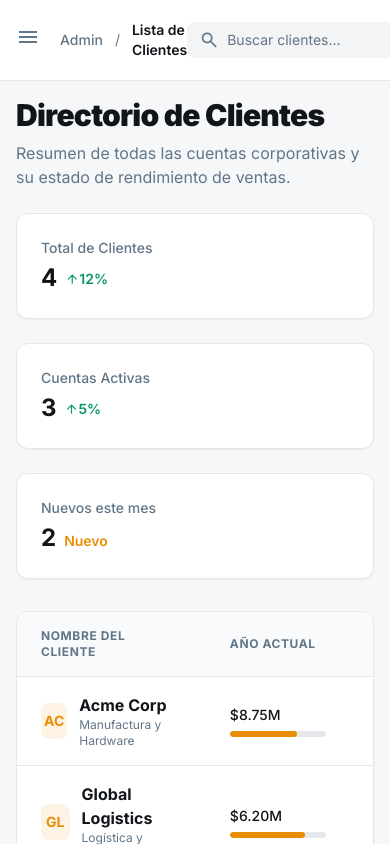
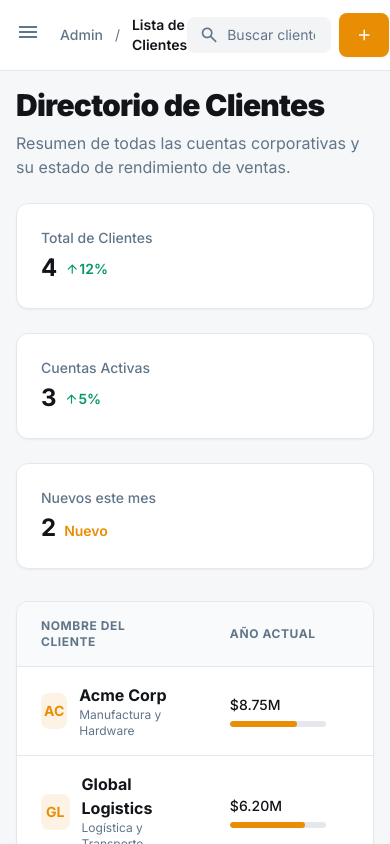
Before and after one commit to Dartrix137/portal_distribuidores_solidview, a React (Vite) app: page /admin/clientes in a window 390 px wide. Built offline with nearby package versions, Linux system fonts and the light colour scheme; sample sign-in values are in the browser's storage.

Commit message:
fix: Mobile view on admin dashboard

```diff
--- a/src/components/layout/AdminLayout.jsx
+++ b/src/components/layout/AdminLayout.jsx
@@ -32,7 +32,7 @@ const AdminLayout = ({ children, title, subtitle, breadcrumb, actions }) => {
                         )}
                     </div>
                     {actions && (
-                        <div className="flex items-center gap-4">
+                        <div className="flex items-center gap-2 md:gap-4">
                             {actions}
                         </div>
                     )}
--- a/src/pages/DashboardPage.jsx
+++ b/src/pages/DashboardPage.jsx
@@ -67,9 +67,9 @@ const DashboardPage = () => {
                             onChange={(e) => setSelectedYear(Number(e.target.value))}
                             className="form-input-base w-32 py-2 text-sm font-bold text-text-primary"
                         >
+                            <option value={2026}>2026</option>
+                            <option value={2025}>2025</option>
                             <option value={2024}>2024</option>
-                            <option value={2023}>2023</option>
-                            <option value={2022}>2022</option>
                         </select>
                     </div>
                 </div>
--- a/src/pages/admin/ClientListPage.jsx
+++ b/src/pages/admin/ClientListPage.jsx
@@ -38,7 +38,7 @@ const ClientListPage = () => {
             breadcrumb="Lista de Clientes"
             actions={
                 <>
-                    <div className="relative min-w-64">
+                    <div className="relative w-36 md:w-64">
                         <span className="material-symbols-outlined absolute left-3 top-1/2 -translate-y-1/2 text-text-secondary text-xl">
                             search
                         </span>
@@ -55,7 +55,7 @@ const ClientListPage = () => {
                         className="bg-primary text-white text-sm font-bold px-4 py-2 rounded-lg flex items-center gap-2 hover:brightness-110 transition-all shadow-sm"
                     >
                         <span className="material-symbols-outlined text-lg">add</span>
-                        Crear cliente
+                        <span className="hidden md:inline">Crear cliente</span>
                     </button>
                 </>
             }
--- a/src/pages/admin/UserManagementPage.jsx
+++ b/src/pages/admin/UserManagementPage.jsx
@@ -30,7 +30,7 @@ const UserManagementPage = () => {
             breadcrumb="Gestión de Usuarios"
             actions={
                 <>
-                    <div className="relative min-w-64">
+                    <div className="relative w-36 md:w-64">
                         <span className="material-symbols-outlined absolute left-3 top-1/2 -translate-y-1/2 text-text-secondary text-xl">
                             search
                         </span>
@@ -47,7 +47,7 @@ const UserManagementPage = () => {
                         className="bg-primary text-white text-sm font-bold px-4 py-2 rounded-lg flex items-center gap-2 hover:brightness-110 transition-all shadow-sm"
                     >
                         <span className="material-symbols-outlined text-lg">add</span>
-                        Nuevo Usuario
+                        <span className="hidden md:inline">Nuevo Usuario</span>
                     </button>
                 </>
             }
```
